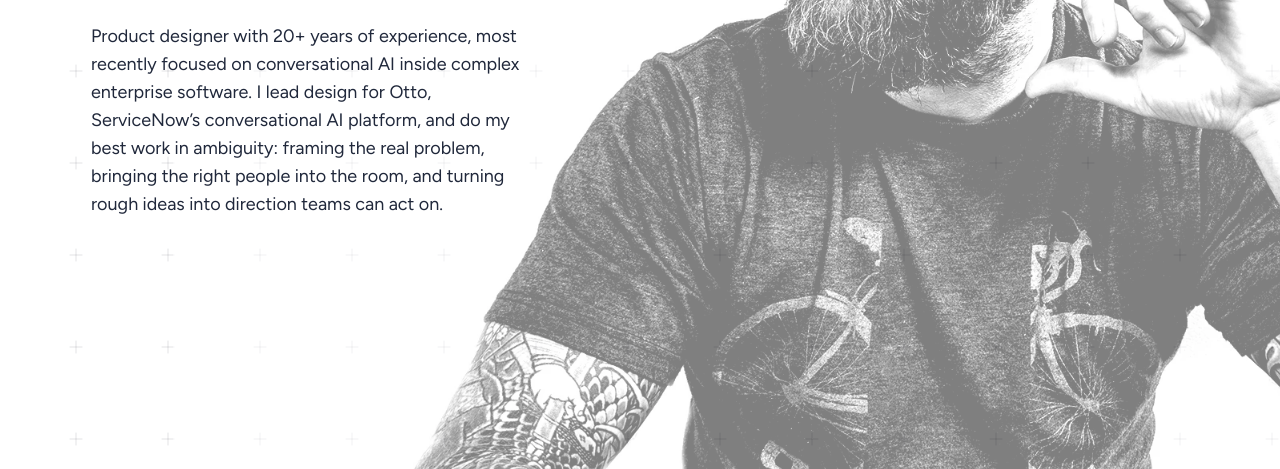
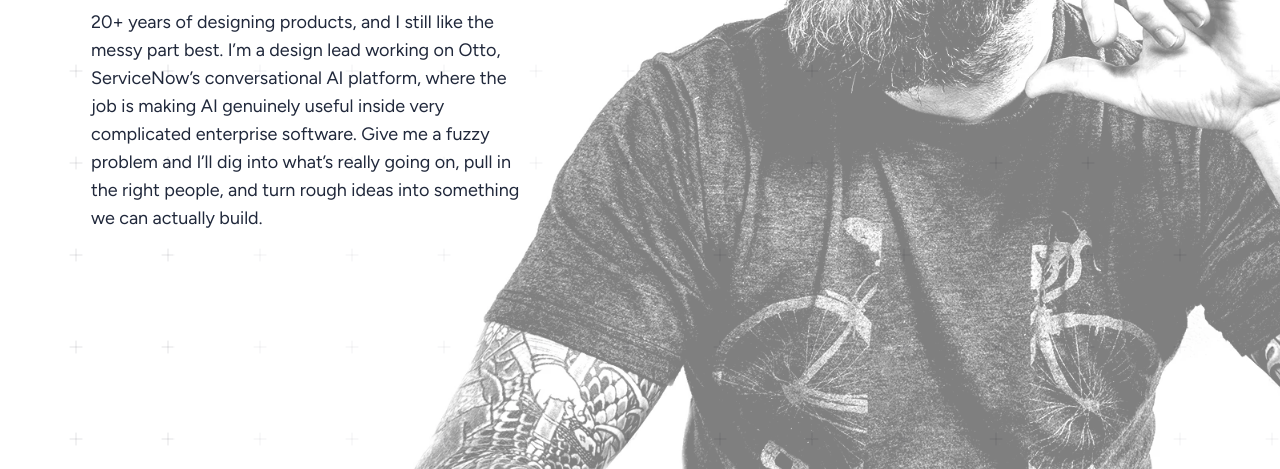
Before and after one commit to mswing1/portfolio-public, a plain HTML site: page index.html in a window 1280 px wide. Shown: the part 331-800 px from the top of the page. Drawn offline with Linux system fonts and the light colour scheme.

Commit message:
Rewrite bio in a more casual voice and add favicon
Co-Authored-By: Claude Opus 5.5 <noreply@anthropic.com>

```diff
--- a/index.html
+++ b/index.html
@@ -4,6 +4,7 @@
 <meta charset="utf-8">
 <meta name="viewport" content="width=device-width, initial-scale=1, viewport-fit=cover">
 <title>Michael Swingler</title>
+<link rel="icon" type="image/png" sizes="32x32" href="assets/favicon.png">
 <link rel="preconnect" href="https://fonts.googleapis.com">
 <link rel="preconnect" href="https://fonts.gstatic.com" crossorigin>
 <link rel="stylesheet" href="https://fonts.googleapis.com/css2?family=Figtree:wght@400&display=swap">
@@ -180,7 +181,7 @@ body {
     <div class="intro">
       <img class="logo" id="logo" src="assets/face-logo.svg" width="60" height="60" alt="">
       <h1 class="name"><img src="assets/michael-swingler.svg" width="170" height="48" alt="Michael Swingler"></h1>
-      <p class="bio">Product designer with 20+ years of experience, most recently focused on conversational AI inside complex enterprise software. I lead design for Otto, ServiceNow’s conversational AI platform, and do my best work in ambiguity: framing the real problem, bringing the right people into the room, and turning rough ideas into direction teams can act on.</p>
+      <p class="bio">20+ years of designing products, and I still like the messy part best. I’m a design lead working on Otto, ServiceNow’s conversational AI platform, where the job is making AI genuinely useful inside very complicated enterprise software. Give me a fuzzy problem and I’ll dig into what’s really going on, pull in the right people, and turn rough ideas into something we can actually build.</p>
     </div>
 
     <div class="portrait" id="portrait">
```
Also changed, not shown: assets/favicon.png (added).
